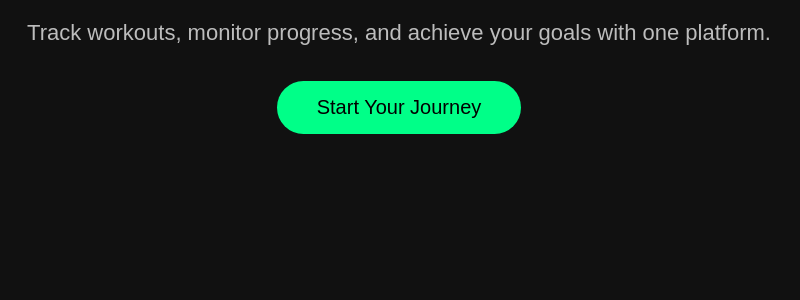
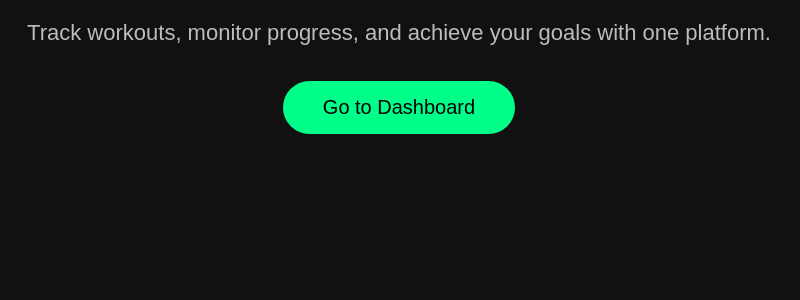
Before and after one commit to deepakch1505-design/Fitness-Tracker, a Flask app: page / in a window 1280 px wide. Shown: the part 316-616 px from the top of the page, without its empty margins (241-1041 px from the left). Run offline with Flask 3, Linux system fonts and the light colour scheme; a user stored in the database is signed in.

Commit message:
Update home page button logic

```diff
--- a/templates/index.html
+++ b/templates/index.html
@@ -30,7 +30,15 @@
             and achieve your goals with one platform.
         </p>
 
-        <button>Start Your Journey</button>
+        {% if session.get("user_id") %}
+            <a href="{{ url_for('dashboard') }}">
+                <button>Go to Dashboard</button>
+            </a>
+            {% else %}
+            <a href="{{ url_for('login') }}">
+                <button>Start Your Journey</button>
+            </a>
+        {% endif %}
 
     </section>
     <section class="features">
```
